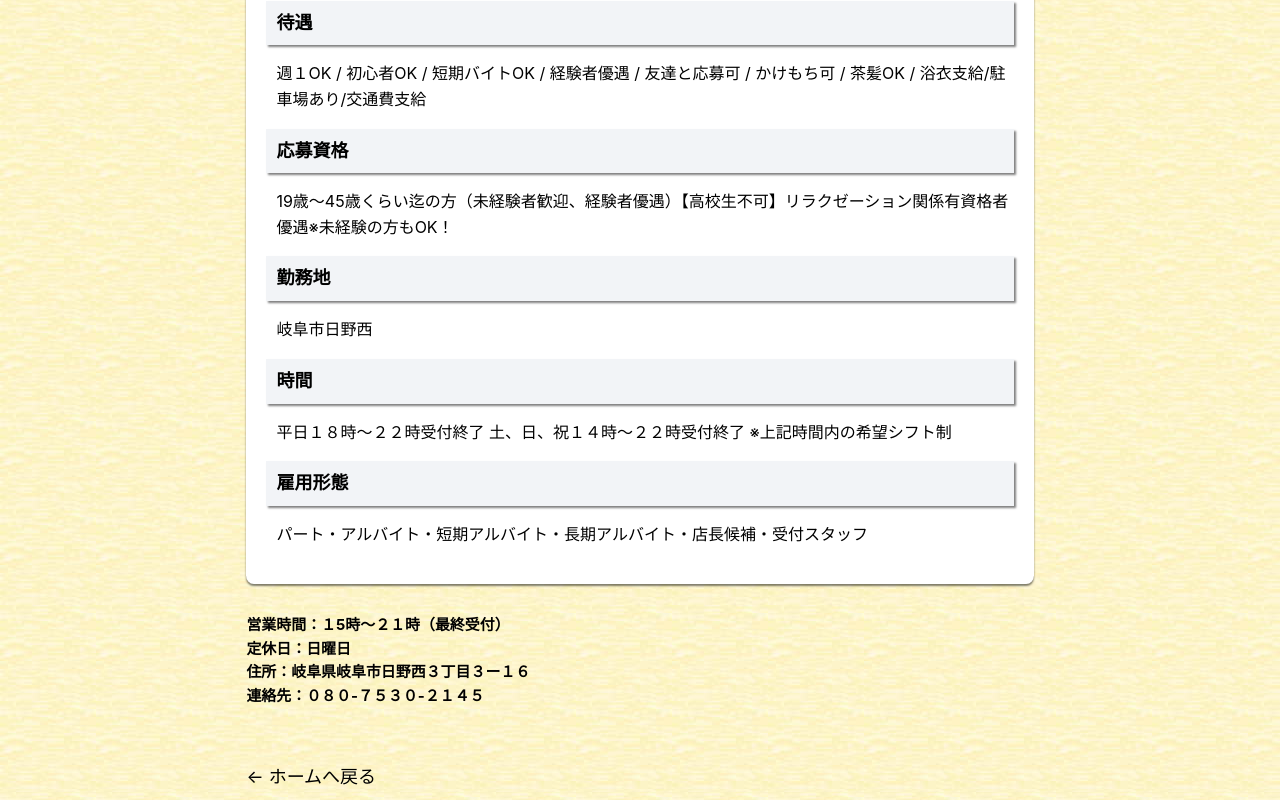
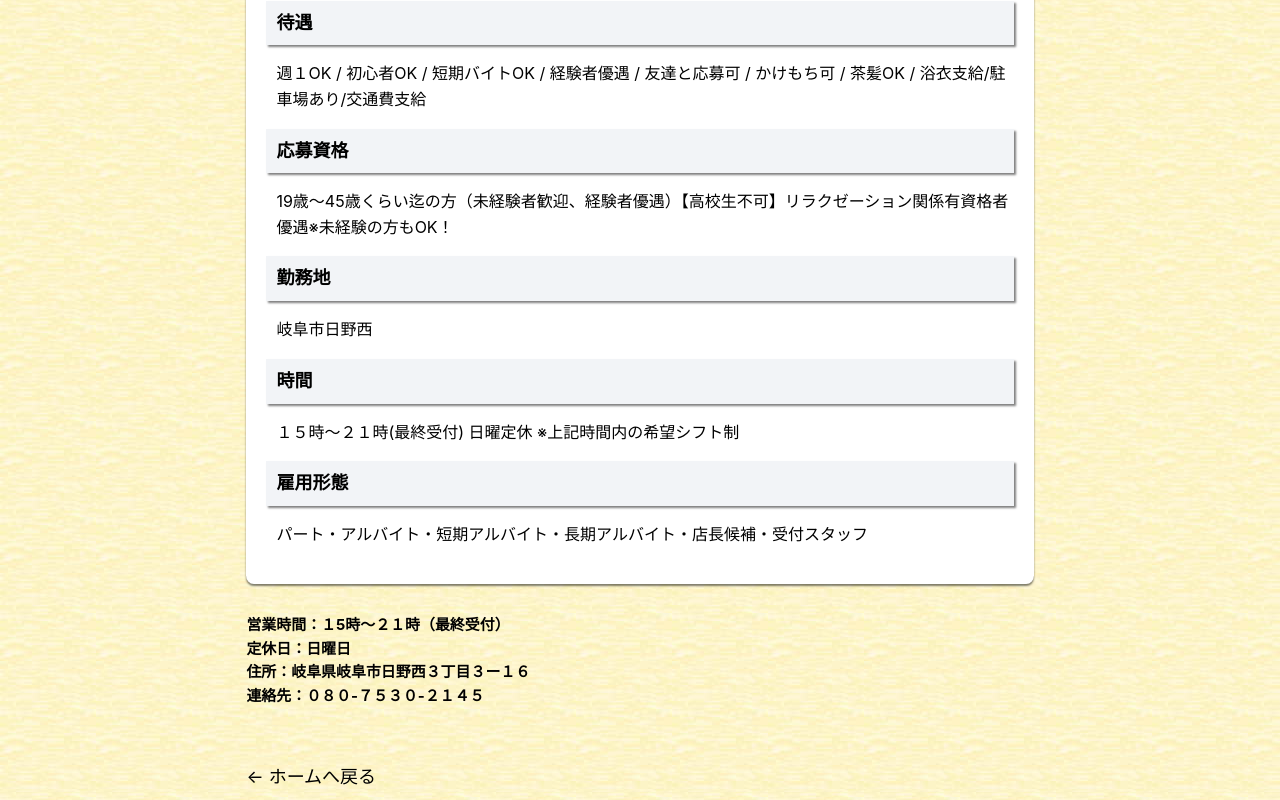
Before and after one commit to koyaishida/mimikomachi, a Next.js app: page /recruit in a window 1280 px wide. Shown: the part 1179-1979 px from the top of the page. Built offline with nearby package versions, Linux system fonts and the light colour scheme.

Commit message:
fixed reqruit

```diff
--- a/pages/recruit.js
+++ b/pages/recruit.js
@@ -63,7 +63,7 @@ export default function Recruit() {
         <div>
           <h4>時間</h4>
           <p>
-            平日１８時〜２２時受付終了 土、日、祝１４時〜２２時受付終了
+            １５時〜２１時(最終受付) 日曜定休
             ※上記時間内の希望シフト制
           </p>
         </div>
```
